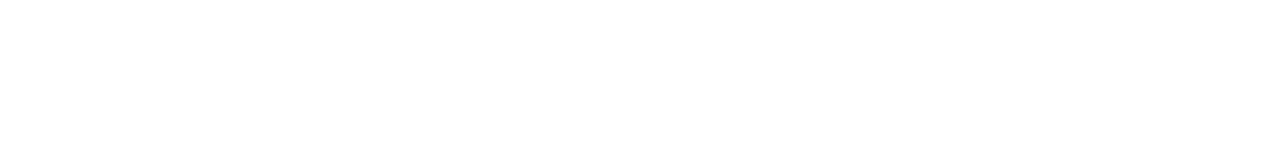
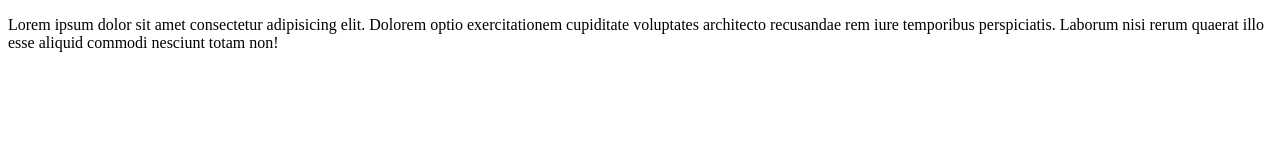
Before and after one commit to minchia0616/gittest, a plain HTML site: page index.html in a window 1280 px wide. Drawn offline with Linux system fonts and the light colour scheme.

Commit message:
add p tag in index.html

```diff
--- a/index.html
+++ b/index.html
@@ -7,6 +7,6 @@
     <title>Document</title>
 </head>
 <body>
-
+    <p>Lorem ipsum dolor sit amet consectetur adipisicing elit. Dolorem optio exercitationem cupiditate voluptates architecto recusandae rem iure temporibus perspiciatis. Laborum nisi rerum quaerat illo esse aliquid commodi nesciunt totam non!</p>
 </body>
 </html>
```
